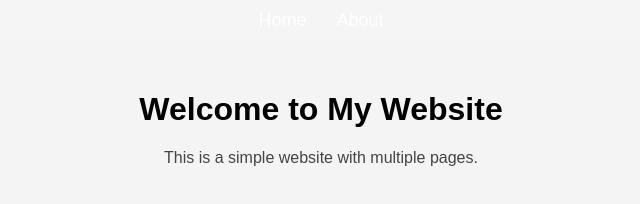
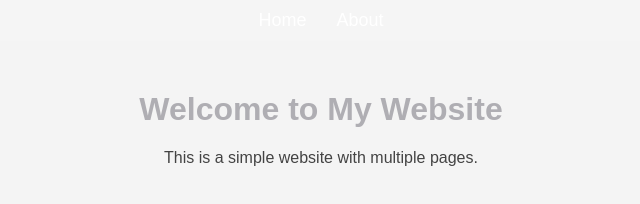
Before and after one commit to nawrinlikelauren/nawrinlikelauren.github.io, a plain HTML site: page index.html in a window 1280 px wide. In both pictures the pointer is over the element "Welcome to My Website". Shown: the whole page, without its empty margins (319-959 px from the left). Drawn offline with Linux system fonts and the light colour scheme.

Commit message:
Updated Format

```diff
--- a/style.css
+++ b/style.css
@@ -7,11 +7,13 @@ body {
     margin: 0;
     padding: 0;
 }
+
 /* Navigation Bar Styling */
 nav {
     background-color: #f5f5f5;
     padding: 10px 0;
 }
+
 /* Styling for the navigation list */
 nav ul {
     list-style: none;
@@ -20,20 +22,24 @@ body {
     display: flex;
     justify-content: center;
 }
+
 /* Space out navigation items */
 nav ul li {
     margin: 0 15px;
 }
+
 /* Navigation links styling */
 nav ul li a {
     text-decoration: none;
     color: white;
     font-size: 18px;
 }
+
 /* Hover effect for navigation links */
 nav ul li a:hover {
     color: #c4c3c1;
 }
+
 /* Styling for the header */
 h1 {
     margin-top: 50px;
@@ -41,3 +47,8 @@ body {
     color: #000;
     transition: color 0.3s ease;
 }
+
+/* Change header color when hovered */
+h1:hover {
+    color: #afaeb3;
+}
```
Also changed, not shown: about.html (+3 -0 lines), animations.js (+4 -4 lines), index.html (+3 -0 lines). Lines whose indentation alone changed are shown as unchanged.
